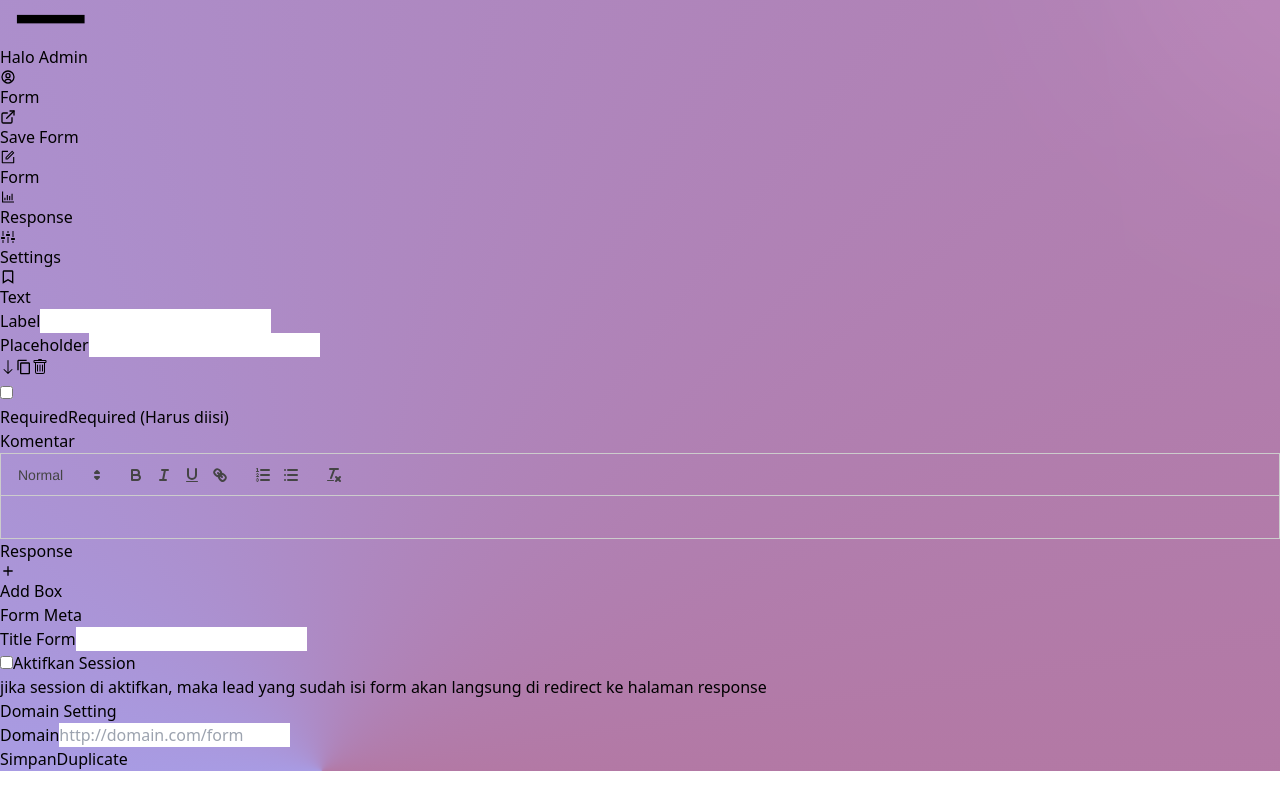
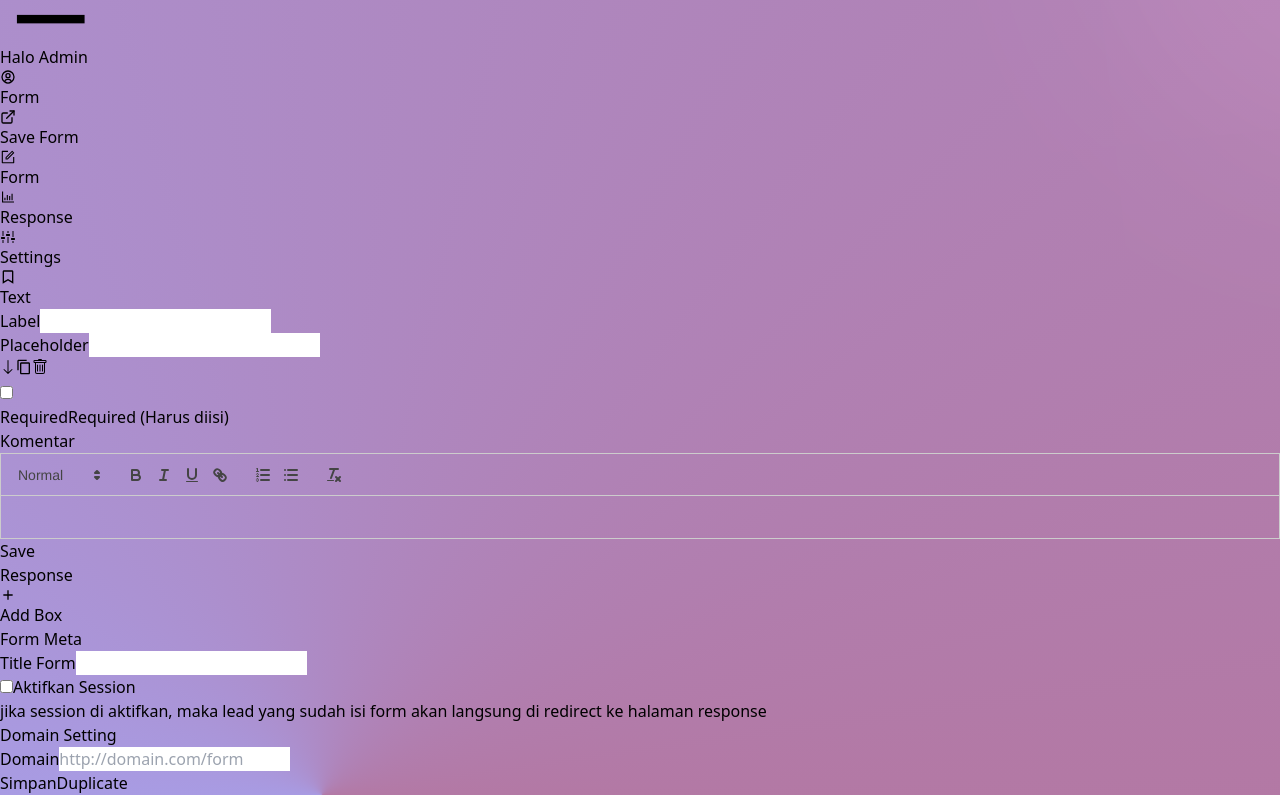
Before and after one commit to husenEF/mosaic, a React (Vite) app: page /form/edit/1 in a window 1280 px wide. Shown: the part 717-1512 px from the top of the page. Before the commit the page ends 1488 px from the top, so only its background shows below. Built offline with nearby package versions, Linux system fonts and the light colour scheme.

Commit message:
update add form

```diff
--- a/src/pages/Form/FormEdit.jsx
+++ b/src/pages/Form/FormEdit.jsx
@@ -88,14 +88,12 @@ const FormEdit = () => {
         <div className="col-span-12 md:col-span-8 lg:col-span-9 ">
           <Card
             title={'Text'}
-            className={classNames('w-full md:w-9/12 bg-blue-100 mx-auto py-5', [
+            className={classNames('w-full md:w-9/12 bg-blue-100 mx-auto px-0', [
               tabForm === 'form' ? 'active' : 'hidden',
             ])}
+            titleClass="mx-3 mt-3"
             prevIcon={BiBookmark}>
-            {/* <div className="border-dashed border-2 rounded-default p-4 border-secondary-80 w-full h-80 border-1 flex justify-center items-center">
-              <Button title={'Add Box'} icon={BiPlus} />
-            </div> */}
-            <div className="grid grid-cols-4 gap-3">
+            <CardBody className="grid grid-cols-4 gap-3 py-3">
               <div className="col-span-2 sm:col-span-4 lg:col-span-2">
                 <label htmlFor="label" className="text-white mb-2">
                   Label
@@ -143,12 +141,14 @@ const FormEdit = () => {
               </div>
               <div className="col-span-12">
                 <label htmlFor="coment">Komentar</label>
-                {/* <BaseInput placeholder="Enter Text here" id="coment" /> */}
-                <div className="bg-white w-full"  >
-                  <WyswygComponent  className="rounded-full"/>
+                <div className="w-full bg-white">
+                  <WyswygComponent className="rounded-full" />
                 </div>
               </div>
-            </div>
+            </CardBody>
+            <CardFooter className="p-3">
+              <Button title={'Save'} className="w-full" />
+            </CardFooter>
           </Card>
           <Card
             title={'Response'}
@@ -178,7 +178,7 @@ const FormEdit = () => {
                 <input
                   id="formSession"
                   type="checkbox"
-                  class="form-checkbox rounded text-secondary-80 mr-2"
+                  className="form-checkbox rounded text-secondary-80 mr-2"
                 />
                 <label className="text-white" htmlFor="formSession">
                   Aktifkan Session
```
